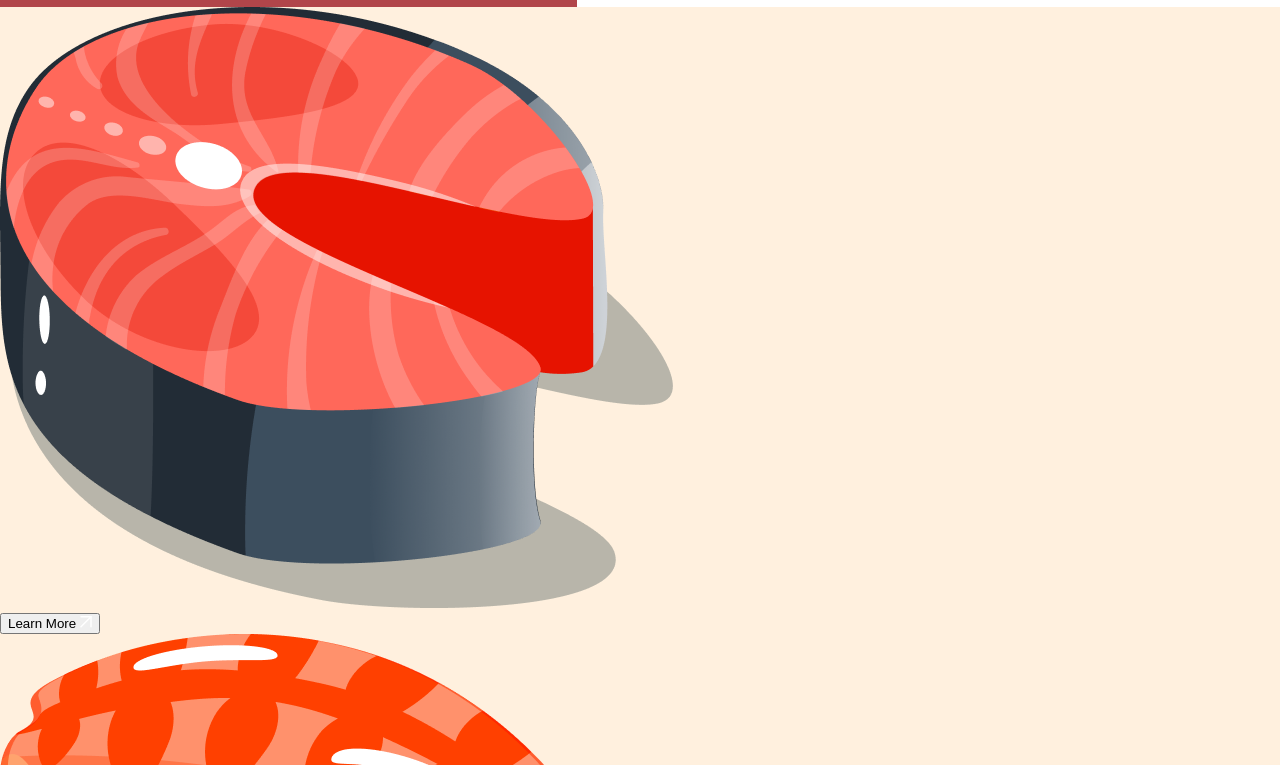
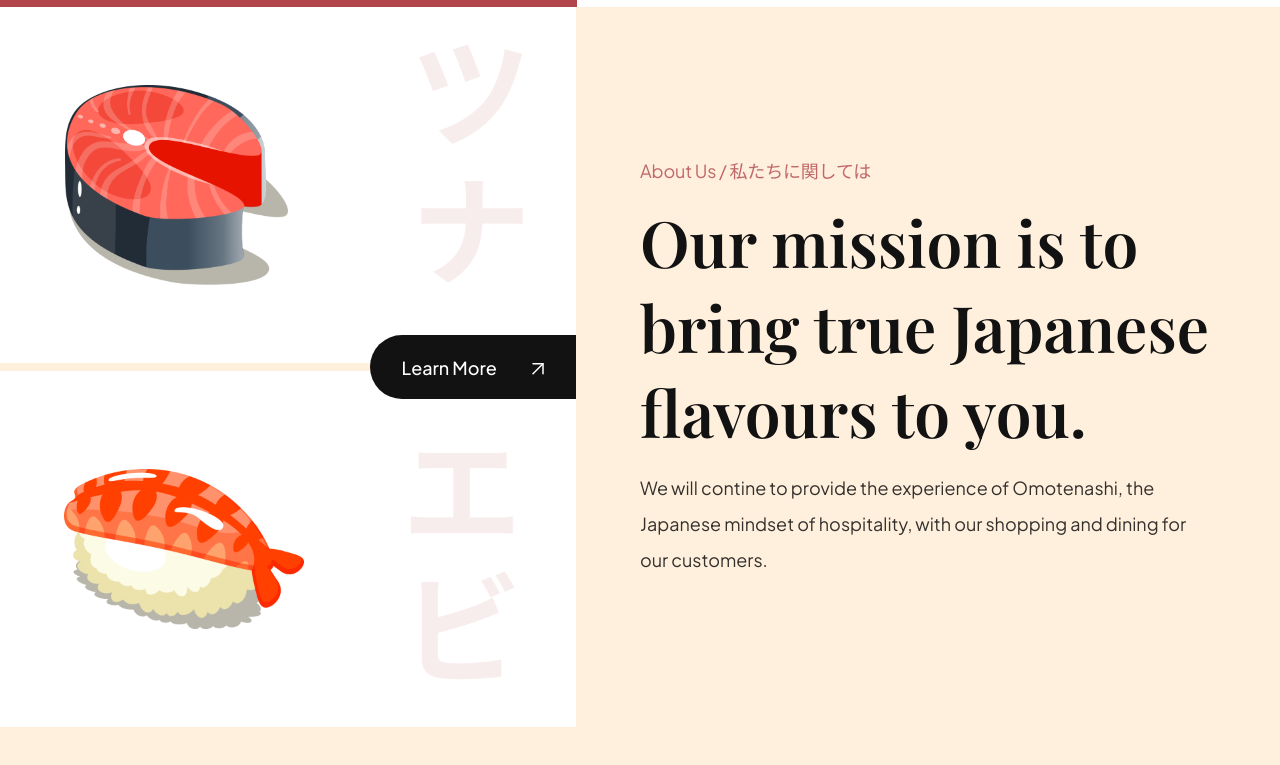
Before and after one commit to salvatorequagliariello/css-practice, a website built with Vite: page sushi-website/index.html in a window 1280 px wide. Shown: the part 795-1560 px from the top of the page. After the commit the page ends 1522 px from the top, so only its background shows below. Built offline with nearby package versions, Linux system fonts and the light colour scheme.

Commit message:
completes about section  styling

```diff
--- a/sushi-website/css/sections/about.css
+++ b/sushi-website/css/sections/about.css
@@ -0,0 +1,110 @@
+
+.about-us {
+    min-height: 720px;
+    display: flex;
+    overflow: hidden;
+}
+
+.about-us__image {
+    flex: 1;
+    display: flex;
+    flex-direction: column;
+    justify-content: center;
+    position: relative;
+}
+
+.about-us__image-sushi3 {
+    background-image: url("/assets/about_bg1.png");
+    background-color: white;
+    display: flex;
+    flex: 1;
+    background-repeat: no-repeat;
+    background-position: center;
+    background-size: contain;
+    align-items: center;
+    padding: 32px 64px;
+    border-bottom: 8px solid var(--color-creamson);
+}
+
+.about-us__image-sushi2 {
+    background-image: url("/assets/about_bg2.png");
+    background-color: white;
+    display: flex;
+    flex: 1;
+    background-repeat: no-repeat;
+    background-position: center;
+    background-size: contain;
+    align-items: center;
+    padding: 32px 64px;
+}
+
+.about-us__image-sushi3 img {
+    width: 225px;
+    height: 200px;
+    object-fit: contain;
+}
+
+.about-us__image-sushi2 img {
+    width: 240px;
+    height: 160px;
+    object-fit: contain;
+}
+
+.about-us__button {
+    position: absolute;
+    right: 0;
+    padding: 12px 32px;
+    outline: none;
+    border: none;
+    font-family: var(--plus-jakarta-sans);
+    background-color: var(--secondary-color);
+    color: var(--color-white);
+    min-height: 64px;
+    gap: 30px;
+    font-size: 18px;
+    line-height: 23px;
+    font-weight: 500;
+    border-top-left-radius: 32px;
+    border-bottom-left-radius: 32px;
+    cursor: pointer;
+}
+
+.about-us__button img {
+    margin-left: 32px;
+    object-fit: contain;
+    width: 12px;
+}
+
+.about-us__content {
+    padding: 64px;
+    flex: 1;
+    display: flex;
+    flex-direction: column;
+    justify-content: center;
+}
+
+.sushi__subtitle {
+    font-family: var(--plus-jakarta-sans);
+    font-size: 18px;
+    color: var(--primary-color);
+    opacity: 0.8;
+    letter-spacing: -0.01em;
+}
+
+.sushi__title {
+    color: var(--secondary-color);
+    font-family: var(--playfair-display);
+    font-size: 64px;
+    font-weight: 600;
+    margin-top: 16px;
+}
+
+.sushi__description {
+    font-weight: 400;
+    opacity: 0.8;
+    color: var(--black-200);
+    line-height: 36px;
+    font-size: 18px;
+    font-family: var(--plus-jakarta-sans);
+    margin-top: 16px;
+}
--- a/sushi-website/index.html
+++ b/sushi-website/index.html
@@ -83,7 +83,7 @@
 
     <div class="about-us__content">
       <p class="sushi__subtitle">About Us / 私たちに関しては</p>
-      <h3 class="sushi__title">Our mission is to bring true Japanese food to you.</h3>
+      <h3 class="sushi__title">Our mission is to bring true Japanese flavours to you.</h3>
       <p class="sushi__description">We will contine to provide the experience of Omotenashi, the Japanese mindset of hospitality, with our shopping and dining for our customers.</p>
     </div>
   </section>
```
Also changed, not shown: 1 other file.
